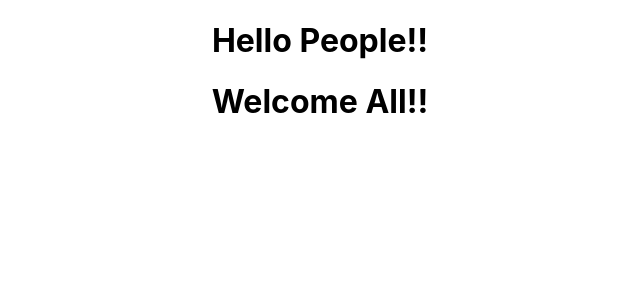
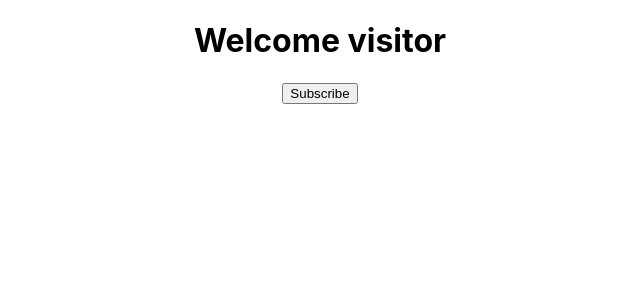
Before and after one commit to ChandraseharR/my-app, a React (Create React App) app: page / in a window 1280 px wide. Shown: the top 300 px of the page, without its empty margins (320-960 px from the left). Built offline with nearby package versions, Linux system fonts and the light colour scheme.

Commit message:
updated version

```diff
--- a/src/App.js
+++ b/src/App.js
@@ -3,12 +3,25 @@ import React from 'react';
 import './App.css';
 import Greet from './components/Greet';
 import Welcome from './components/Welcome';
+import Message from './components/Message';
+
 
 function App() {
   return (
     <div className="App">
-      <Greet />
-      <Welcome/>
+      <Message />
+      {/* <Greet name="Mr." surname="Perfect">
+        <p>This is Mr Perfects's props</p>
+      </Greet>
+      <Greet name="Mrs."surname="Perfect">
+        <button>Action</button>
+      </Greet>
+      <Greet name="Everyone"/>
+      <Welcome name="Mr." surname="Perfect"/>
+      <Welcome name="Mrs."surname="Perfect"/>
+      <Welcome name="all"/> */}
+
+
     </div>
   );
 }
--- a/src/components/Greet.js
+++ b/src/components/Greet.js
@@ -4,7 +4,13 @@ import  React from 'react'
 //     return <h1>Hello People!!</h1>
 // }
 
-const Greet = () => <h1>Hello People!!</h1>
-
+const Greet = (props) => {
+    return (
+    <div>
+        <h1>Hello {props.name} {props.surname}</h1>
+        {props.children}
+    </div>
+    )
+}
 
 export default Greet
--- /dev/null
+++ b/src/components/Message.js
@@ -0,0 +1,28 @@
+import React,{ Component } from 'react';
+
+class Message extends Component {
+
+    constructor() {
+        super()
+        this.state={
+            message:'Welcome visitor'
+        }
+    }
+
+    changeMessage(){
+        this.setState({
+            message:'Thank You for subscribing'
+        })
+    }
+
+    render(){
+        return(
+            <div>
+              <h1>{this.state.message}</h1>
+              <button onClick={() => this.changeMessage()}>Subscribe</button>
+            </div>
+        )
+    }
+}
+
+export default Message
--- a/src/components/Welcome.js
+++ b/src/components/Welcome.js
@@ -2,7 +2,7 @@ import React, { Component } from 'react';
 
 class Welcome extends Component {
     render(){
-        return <h1>Welcome All!!</h1>
+        return <h1>Welcome {this.props.name} {this.props.surname}</h1>
     }
 }
 
```
